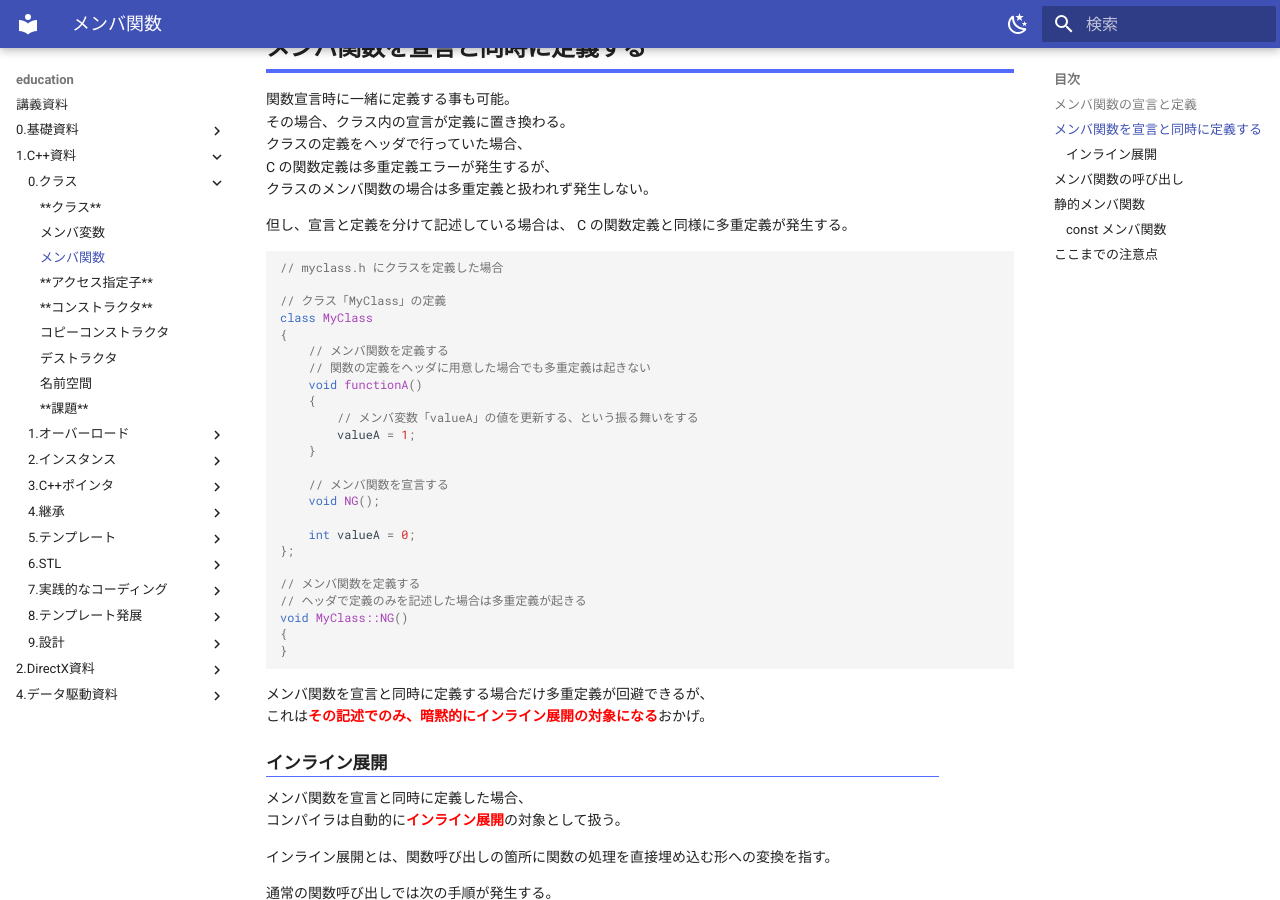
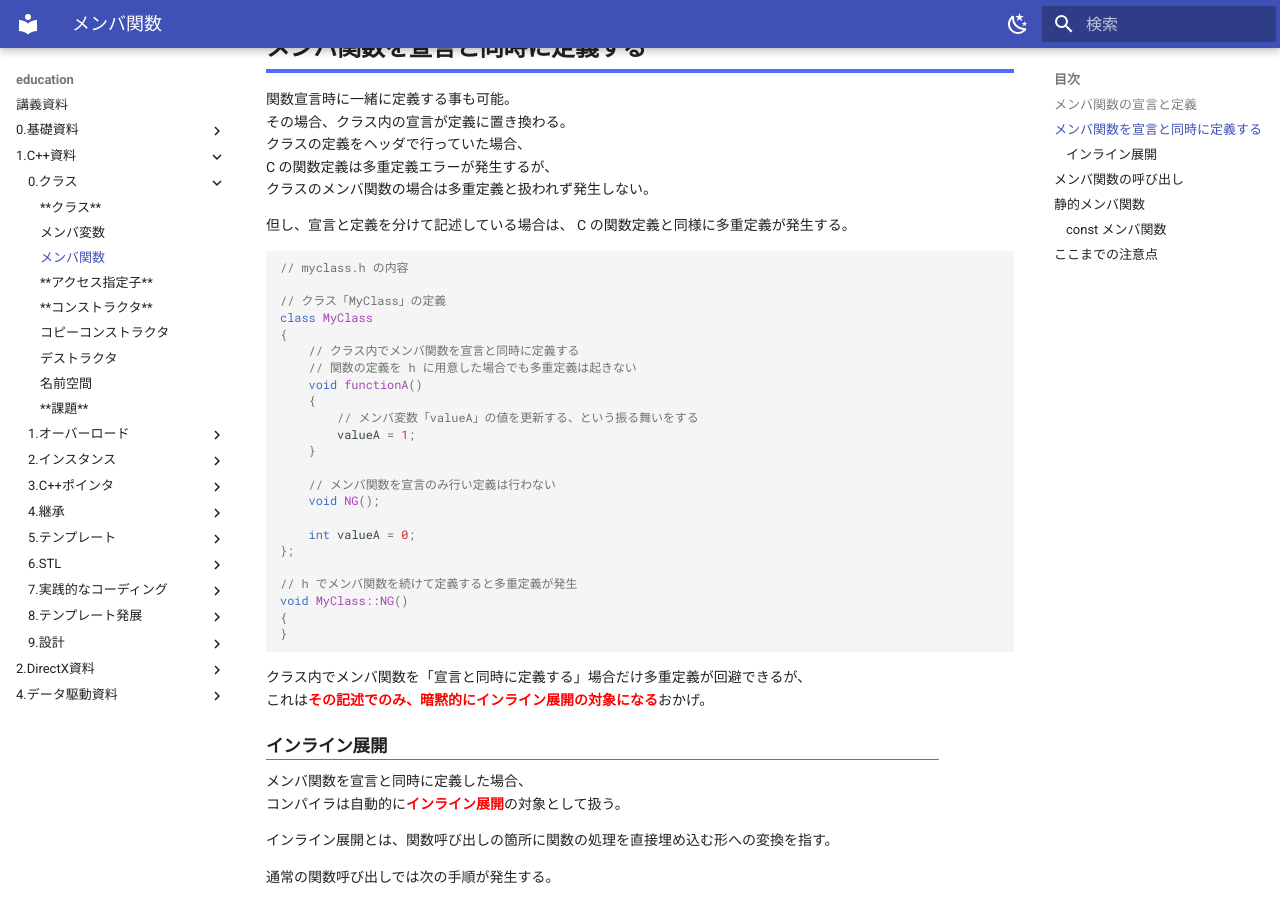
Before and after one commit to yamato-t/education, an MkDocs documentation site: the page built from docs/1.C++資料/0.クラス/2.メンバ関数.md, in a window 1280 px wide and 900 px high, scrolled down 822 px. Built offline with MkDocs 1.6.1 and Material for MkDocs 9.7.7, drawn with Linux system fonts in a browser that asks for light colours.

Commit message:
feat ドキュメント更新

````diff
--- a/docs/1.C++資料/0.クラス/2.メンバ関数.md
+++ b/docs/1.C++資料/0.クラス/2.メンバ関数.md
@@ -52,34 +52,33 @@ C の関数定義は多重定義エラーが発生するが、
 C の関数定義と同様に多重定義が発生する。
 
 ```c++
-// myclass.h にクラスを定義した場合
+// myclass.h の内容
 
 // クラス「MyClass」の定義
 class MyClass
 {
-	// メンバ関数を定義する
-	// 関数の定義をヘッダに用意した場合でも多重定義は起きない
+	// クラス内でメンバ関数を宣言と同時に定義する
+	// 関数の定義を h に用意した場合でも多重定義は起きない
 	void functionA()
 	{
 		// メンバ変数「valueA」の値を更新する、という振る舞いをする
 		valueA = 1;
 	}
 
-	// メンバ関数を宣言する
+	// メンバ関数を宣言のみ行い定義は行わない
 	void NG();
 
 	int valueA = 0;
 };
 
-// メンバ関数を定義する
-// ヘッダで定義のみを記述した場合は多重定義が起きる
+// h でメンバ関数を続けて定義すると多重定義が発生
 void MyClass::NG()
 {
 }
 
 ```
 
-メンバ関数を宣言と同時に定義する場合だけ多重定義が回避できるが、
+クラス内でメンバ関数を「宣言と同時に定義する」場合だけ多重定義が回避できるが、
 これは<span style ="color: red;">**その記述でのみ、暗黙的にインライン展開の対象になる**</span>おかげ。
 
 
@@ -161,7 +160,6 @@ void MyClass::functionB()
 {
 	std::cout << "Call functionB" << std::endl;
 }
-
 ```
 
 利用する際は、下記の様な形になる。
@@ -169,7 +167,6 @@ void MyClass::functionB()
 ```c++
 // 「クラス型::メンバ関数」で呼び出せる
 MyClass::functionB();
-
 ```
 
 注意するべき点として <span style="color: red;">**静的メンバ関数では通常のメンバ変数を利用する事が出来ない**</span>。
````
Also changed, not shown: docs/0.基礎資料/4.ポインタと参照/1.ポインタ.md (+64 -64 lines), docs/1.C++資料/0.クラス/1.メンバ変数.md (+18 -2 lines), docs/1.C++資料/0.クラス/5.コピーコンストラクタ.md (+6 -6 lines), docs/1.C++資料/0.クラス/6.デストラクタ.md (+1 -1 lines), docs/1.C++資料/0.クラス/7.名前空間.md (+3 -3 lines).
